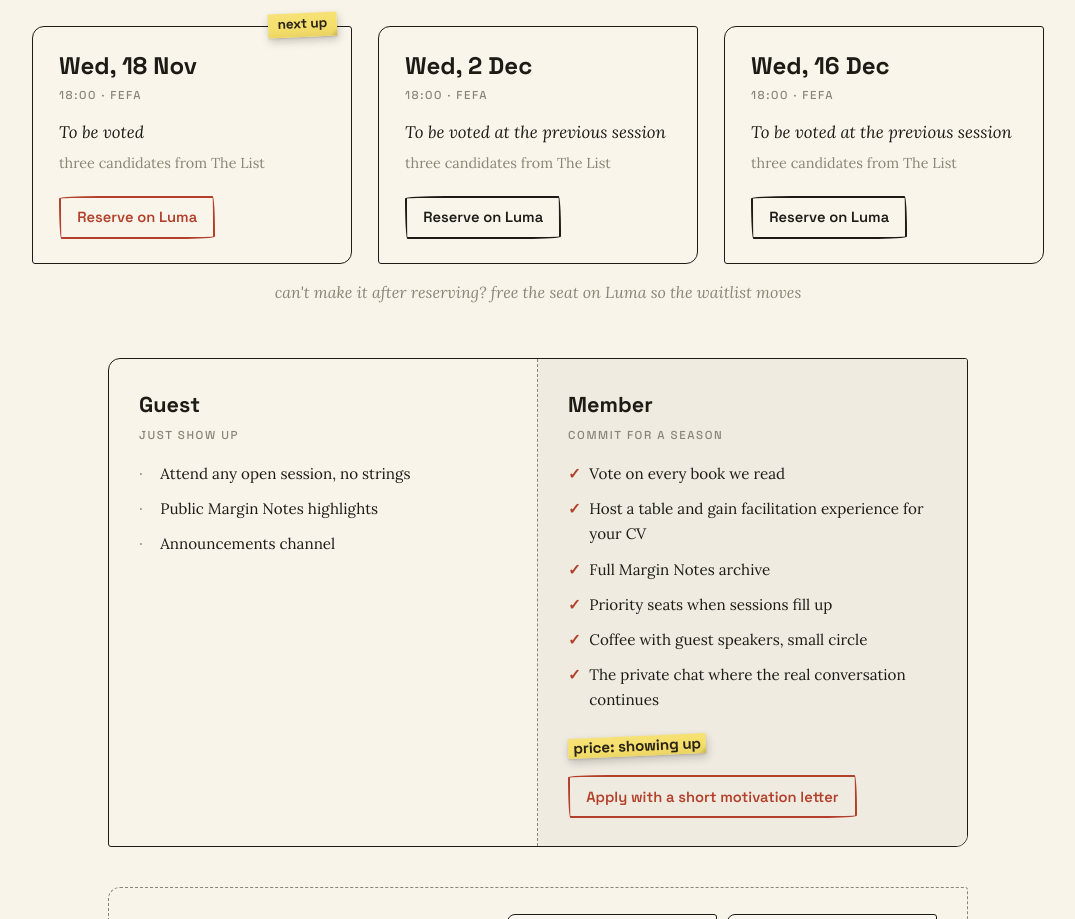
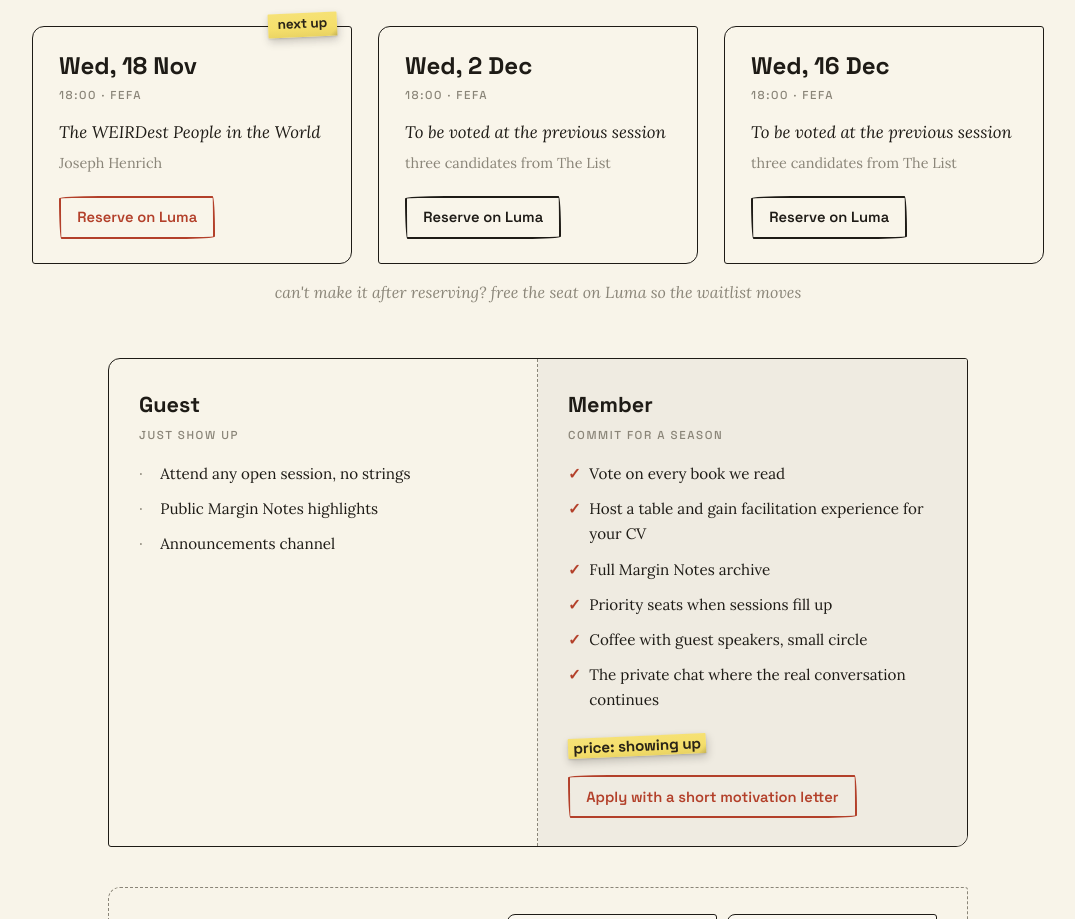
Before and after one commit to lukazbabic/bookclub, a plain HTML site: page index.html in a window 1280 px wide. Shown: the part 5638-6557 px from the top of the page, without its empty margins (102-1177 px from the left). Drawn offline with Linux system fonts and the light colour scheme.

Commit message:
Nov 18 session: The WEIRDest People in the World

```diff
--- a/index.html
+++ b/index.html
@@ -652,7 +652,7 @@ footer{background:var(--paper-dark);border-top:1px solid color-mix(in srgb,var(-
    BOOKS: when a book is voted and the Luma event is created, add one entry
    keyed by the session date. An entry may have just a url (event exists,
    book not voted yet). Dates without an entry link to LUMA_CALENDAR.       */
-const EXPLICIT_DATES = ["2026-10-21","2026-11-04"];
+const EXPLICIT_DATES = ["2026-10-21","2026-11-04","2026-11-18"];
 const INTERVAL_DAYS  = 14;
 const CARDS_SHOWN    = 3;
 const SESSION_TIME   = "18:00";
@@ -661,7 +661,8 @@ const LUMA_CALENDAR  = "https://luma.com/ceobookclub";
 const BOOKS = {
   "2026-10-07": { title:"How Great Ideas Happen", author:"George Newman", tag:"Club Opener", url:"https://luma.com/5y9z1sa9" },
   "2026-10-21": { title:"The Remains of the Day", author:"Kazuo Ishiguro", url:"https://luma.com/j1ztz4z6" },
-  "2026-11-04": { /* add title, author and Luma url once voted and created */ },
+  "2026-11-04": { title:"The WEIRDest People in the World", author:"Joseph Henrich" },
+  "2026-11-18": { title:"The WEIRDest People in the World", author:"Joseph Henrich" /* add Luma url once the event is created */ },
 };
 /* ======================================================== */
 
```
